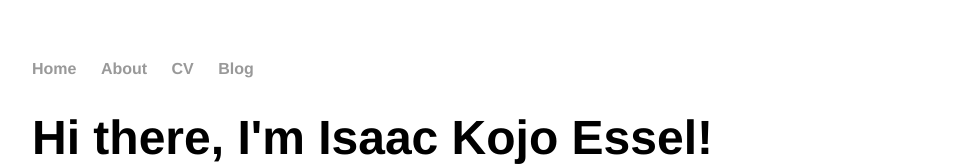
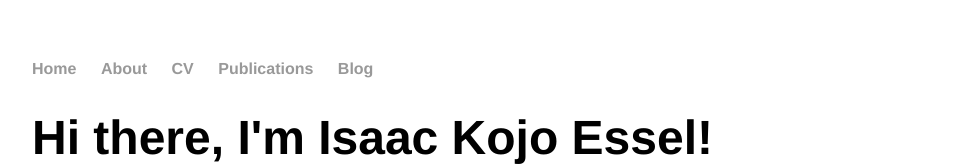
Before and after one commit to kaeflint/kaeflint.github.io, a plain HTML site: page index.html in a window 1280 px wide. Shown: the top 166 px of the page, without its empty margins (160-1115 px from the left). Drawn offline with Linux system fonts and the light colour scheme.

Commit message:
Update index.html

```diff
--- a/index.html
+++ b/index.html
@@ -10,13 +10,15 @@
         		<li><a href="/">Home</a></li>
 	        	<li><a href="/about">About</a></li>
         		<li><a href="/cv">CV</a></li>
+			<li><a href="/publications">Publications</a></li>
         		<li><a href="/blog">Blog</a></li>
     		</ul>
 		</nav>
 		<div class="container">
     		<div class="blurb">
         		<h1>Hi there, I'm Isaac Kojo Essel!</h1>
-				<p>I'm best known as the horrible cop from <em>A Touch of Evil</em> Don't trust me. <a href="/about">Read more about my life...</a></p>
+				<p>I'm best known as the horrible cop from
+					<em>A Touch of Evil</em> Don't trust me. <a href="/about">Read more about my life...</a></p>
     		</div><!-- /.blurb -->
 		</div><!-- /.container -->
 		<footer>
```
